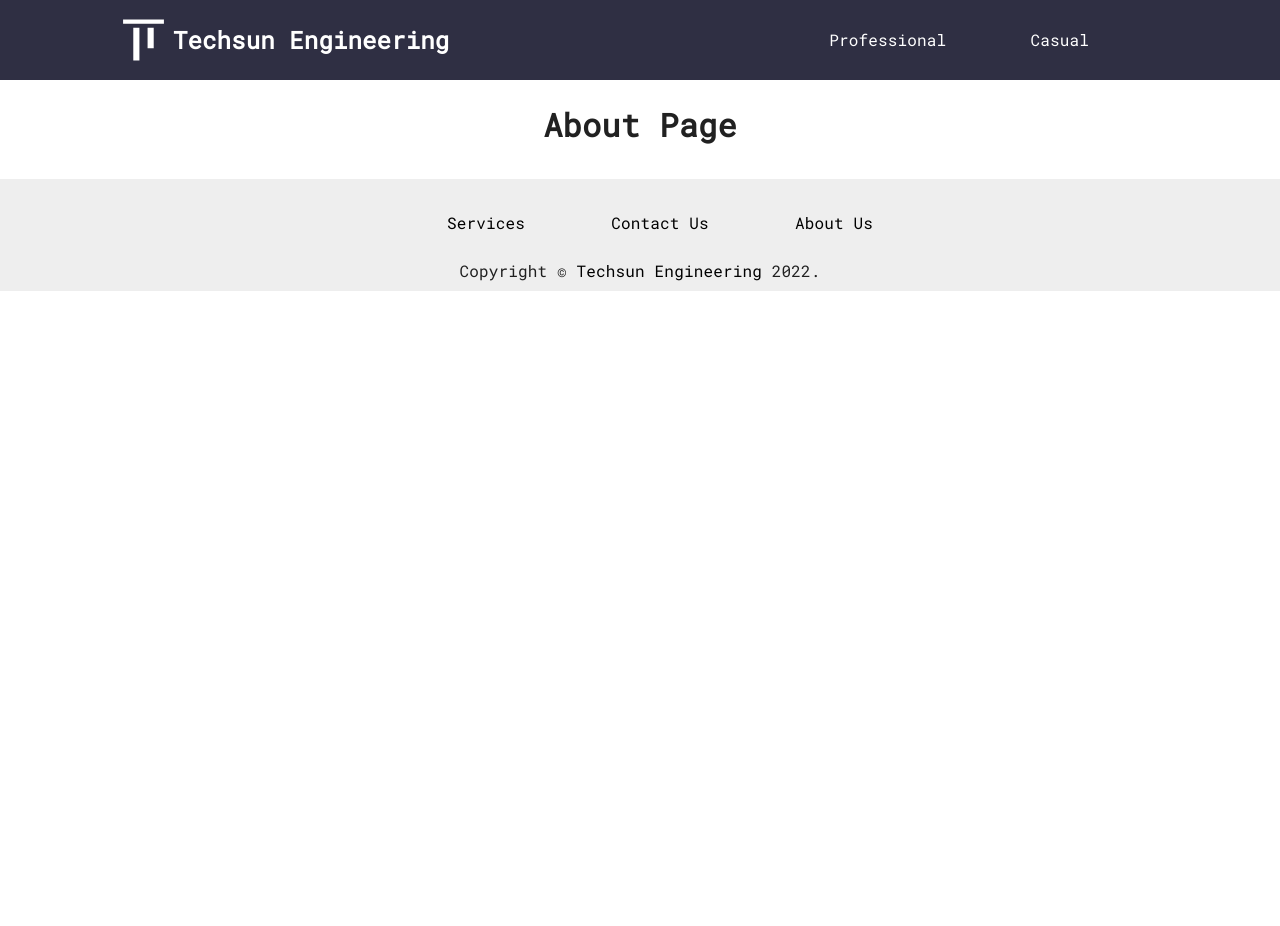
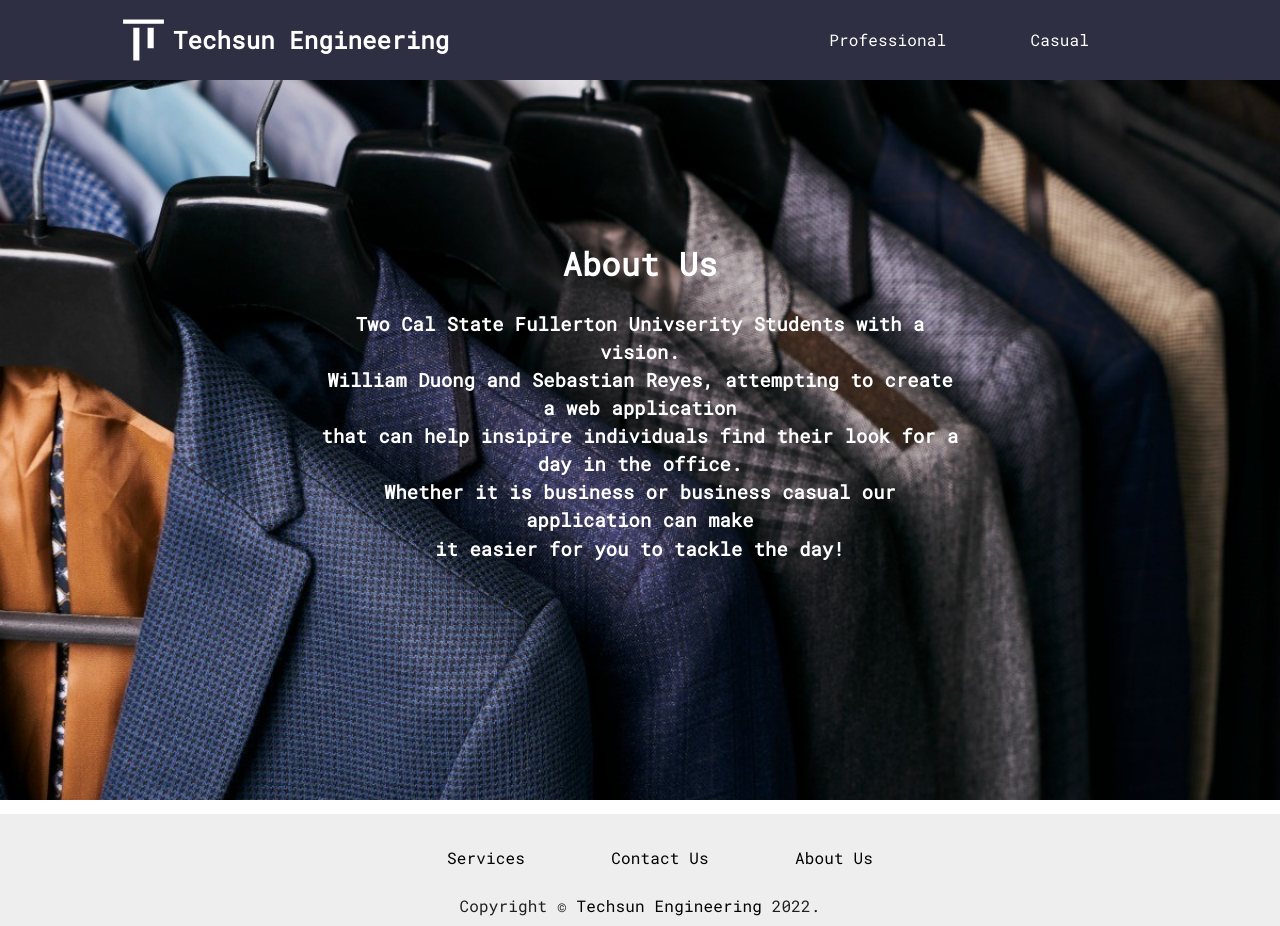
Before and after one commit to Wpduong159/TechsunReact, a React (Create React App) app: page /about in a window 1280 px wide. Before the commit the page ends 800 px from the top, so only its background shows below. Built offline with nearby package versions, Linux system fonts and the light colour scheme.

Commit message:
Changes made to about us

```diff
--- a/src/App.css
+++ b/src/App.css
@@ -190,3 +190,19 @@ nav {
     left: 50%;
     transform: translate(-50%,-50%);
 }
+
+.clothing{
+    width: 100%;
+    object-fit: cover;
+    flex-grow: 1;
+    height: 90vh;
+}
+
+.aboutUs{
+    color: white;
+    text-align: center;
+    position: absolute;
+    top: 50%;
+    left: 50%;
+    transform: translate(-50%,-50%);
+}
--- a/src/images/imageIndex.js
+++ b/src/images/imageIndex.js
@@ -3,3 +3,4 @@ export const ProfSample = require('./prof_sample.jpg');
 export const CasSample = require('./cas_sample.jpg');
 export const Skyward = require('./Skyward.jpg');
 export const Office = require('./office.jpg');
+export const Clothing = require('./clothing.jpg');
--- a/src/pages/About.js
+++ b/src/pages/About.js
@@ -1,10 +1,19 @@
 import React from "react";
 import '../App.css';
-
+import {Clothing} from '../images/imageIndex'
 function About(){
     return(
         <div>
-            <h1>About Page</h1>
+            <img className="clothing" src={Clothing} alt = "Clothing rack" />
+            <div className="aboutUs">
+                <h1>About Us</h1>
+                <h3>Two Cal State Fullerton Univserity Students with a vision.<br></br>
+                William Duong and Sebastian Reyes, attempting to create a web application<br></br>
+                that can help insipire individuals find their look for a day in the office.<br></br>
+                Whether it is business or business casual our application can make <br></br>
+                it easier for you to tackle the day!
+                </h3>
+            </div>
         </div>
     );
 }
--- a/src/pages/ContactUs.js
+++ b/src/pages/ContactUs.js
@@ -9,7 +9,7 @@ function ContactUs(){
             <img className = "skyward" src={Skyward} alt = "Skyline background" />
             <div className="contactTitle">
                 <h1>Contact Us:</h1>
-                <h3>techsunengineering@google.com</h3>
+                <h2> Business Inqueries: engineering.techsun@gmail.com</h2>
 
             </div>
         </div>
```
Also changed, not shown: src/images/clothing.jpg (added).
